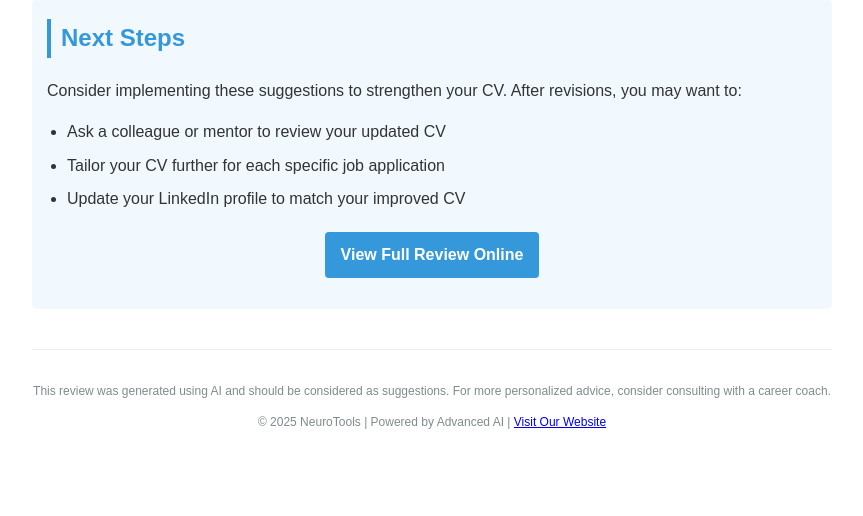
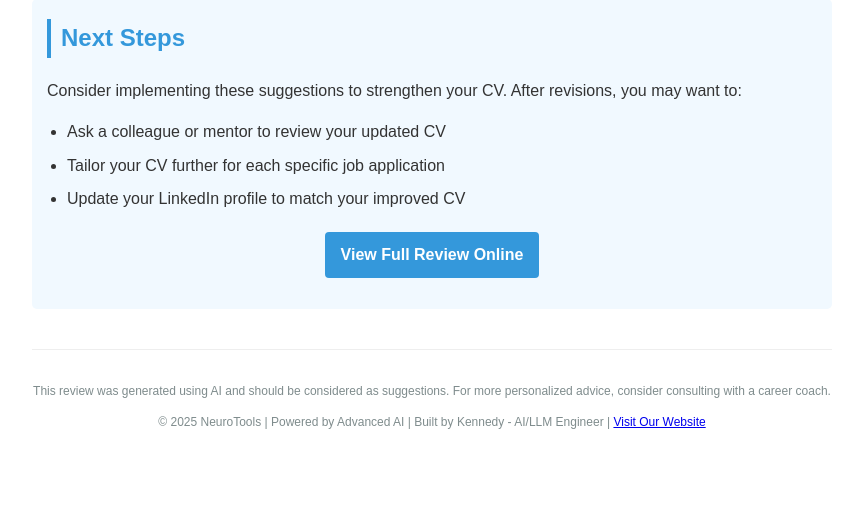
Before and after one commit to kennedy-ak/ai_tools_platform, a Django app: template cv_reviewer/templates/cv_reviewer/email_template.html in a window 1280 px wide. Shown: the part 238-754 px from the top of the page, without its empty margins (208-1071 px from the left). Run offline with Django 5.2, Linux system fonts and the light colour scheme; the template is opened without the code that fills it: most values are stand-ins (such as "Sample title", 1, 10 or a date in 2020); parts of the project's set-up code (start-up, migrations or seed data) failed here and were passed over; some libraries are stand-ins or nearby versions.

Commit message:
Update email_template.html

```diff
--- a/cv_reviewer/templates/cv_reviewer/email_template.html
+++ b/cv_reviewer/templates/cv_reviewer/email_template.html
@@ -88,7 +88,7 @@
         <div class="footer">
             <p>This review was generated using AI and should be considered as suggestions.
             For more personalized advice, consider consulting with a career coach.</p>
-            <p>&copy; {% now "Y" %} NeuroTools | Powered by Advanced AI | <a href="{{ site_url }}">Visit Our Website</a></p>
+            <p>&copy; {% now "Y" %} NeuroTools | Powered by Advanced AI | Built by Kennedy - AI/LLM Engineer | <a href="{{ site_url }}">Visit Our Website</a></p>
         </div>
     </div>
 </body>
```
